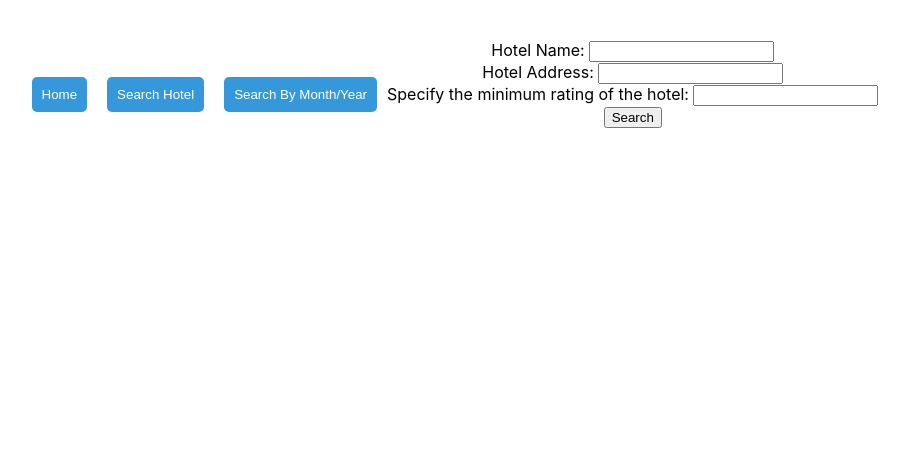
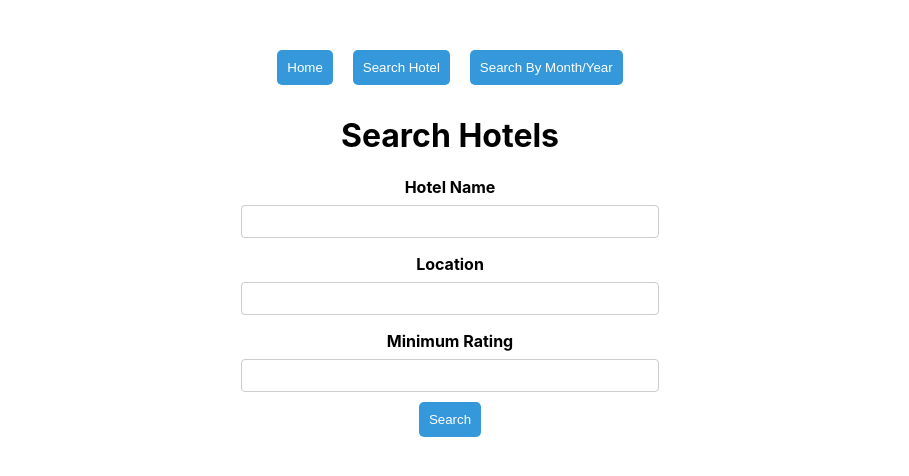
Before and after one commit to kuomat/Hotel_Reviews_Website, a React (Create React App) app in the folder frontend/: page /search in a window 1280 px wide. Shown: the top 476 px of the page, without its empty margins (190-1099 px from the left). Built offline with nearby package versions, Linux system fonts and the light colour scheme.

Commit message:
fixed styling

```diff
--- a/frontend/src/pages/Home.js
+++ b/frontend/src/pages/Home.js
@@ -68,6 +68,9 @@ export default function HomePage() {
     return (
         <div style={{padding: 40}}>
             <Navigation></Navigation>
+            <div className='container'>
+                <h1>Home</h1>
+            </div>
             {/* <div className="container"><button onClick={() => handleNavigation('/search')} className='px-4 py-2 rounded-md bg-blue-500 text-white'>Search Hotel</button></div>
             <div className="container"><button onClick={() => handleNavigation('/MonthYear')} className='px-4 py-2 rounded-md bg-blue-500 text-white'>Search By Month/Year</button></div> */}
             <div className="flex">
@@ -96,7 +99,7 @@ export default function HomePage() {
                         ))}
                     </div> */}
                 </div>
-                <div className="container"><h2>Number of Reviews</h2></div>
+                <div style={{marginTop: '10px'}} className="container"><h2>Most Reviewed</h2></div>
                 <div className="container">
                     <div className="column">
                         <div className="header">Hotel Name</div>
@@ -115,7 +118,7 @@ export default function HomePage() {
                         ))}
                     </div>
                 </div>
-                <div className="container"><h2>Hotel Reviews</h2></div>
+                <div style={{marginTop: '10px'}} className="container"><h2>Top Hotels</h2></div>
                 <div className="container">
                     <div className="column">
                         <div className="header">Category</div>
@@ -140,7 +143,7 @@ export default function HomePage() {
                         ))}
                     </div>
                 </div>
-                <div className="container"><h2>Distribution</h2></div>
+                <div style={{marginTop: '10px'}} className="container"><h2>Review Distribution</h2></div>
                 <div className="container">
                     <ResponsiveContainer height={400}>
                         <BarChart
--- a/frontend/src/pages/Search.js
+++ b/frontend/src/pages/Search.js
@@ -43,67 +43,119 @@ export default function Signup() {
     };
 
     return (
-        <div className='container'
-            style={{padding: 40}}>
-            <Navigation></Navigation>
-            <form onSubmit={handleSubmit}>
-                <div>
-                    <div className='container'>
-                        <div className='flex space-x-4 items-center justify-between'>
-                            <label htmlFor="name" className='font-semibold'>Hotel Name: </label>
+        <div style={{ padding: 40 }}>
+    <form onSubmit={handleSubmit} style={{ display: 'grid'}}>
+    <div className='container'><Navigation></Navigation></div>
+    <div className='container'><h1>Search Hotels</h1></div>
+
+        <div className='container' style={{ display: 'grid', gap: '1rem'}}>
+            <div style={{ display: 'grid', gap: '0.5rem' }}>
+                <label htmlFor="name" style={{ fontWeight: 'bold', justifySelf: 'center' }}>Hotel Name</label>
                 <input
                     id="name"
                     type="text"
-                                className='outline-none bg-white rounded-md border border-slate-100 p-2'
                     value={name}
                     onChange={(e) => setName(e.target.value)}
+                    style={{ border: '1px solid #ccc', borderRadius: '0.25rem', padding: '0.5rem', width: '400px' }}
+                />
+            </div>
+            <div style={{ display: 'grid', gap: '0.5rem' }}>
+                <label htmlFor="location" style={{ fontWeight: 'bold', justifySelf: 'center' }}>Location</label>
+                <input
+                    id="location"
+                    type="text"
+                    value={location}
+                    onChange={(e) => setLocation(e.target.value)}
+                    style={{ border: '1px solid #ccc', borderRadius: '0.25rem', padding: '0.5rem', width: '400px' }}
+                />
+            </div>
+            <div style={{ display: 'grid', gap: '0.5rem' }}>
+                <label htmlFor="minRating" style={{ fontWeight: 'bold', justifySelf: 'center'  }}>Minimum Rating</label>
+                <input
+                    id="minRating"
+                    type="text"
+                    value={minRating}
+                    onChange={(e) => setMinRating(e.target.value)}
+                    style={{ border: '1px solid #ccc', borderRadius: '0.25rem', padding: '0.5rem', width: '400px' }}
                 />
             </div>
         </div>
-                    <div className='container'>
-                        <div className='flex space-x-4 items-center justify-between'>
-                            <label htmlFor="location" className='font-semibold'>Hotel Address: </label>
-                            <input
-                                id="location"
-                                type="text"
-                                className='outline-none bg-white rounded-md border border-slate-100 p-2'
-                                value={location}
-                                onChange={(e) => setLocation(e.target.value)}
-                            />
-                        </div>
-                    </div>
-                    <div className='container'>
-                        <div className='flex space-x-4 items-center justify-between'>
-                            <label htmlFor="minRating" className='font-semibold'>Specify the minimum rating of the hotel: </label>
-                            <input
-                                id="minRating"
-                                type="text"
-                                className='outline-none bg-white rounded-md border border-slate-100 p-2'
-                                value={minRating}
-                                onChange={(e) => setMinRating(e.target.value)}
-                            />
-                        </div>
-                    </div>
-                    <div className='container'>
-                        <div className='w-full flex justify-center'>
-                            <button type="submit" className='px-4 py-2 mt-2 rounded-md bg-indigo-500 outline-none font-bold text-white'>
+        <div className='container' style={{marginTop: '10px'}}>
+            <button type="submit" className='button'>
                 Search
             </button>
         </div>
-                    </div>
-                </div>
-                <div className="column">
+    </form>
+    <div style={{ display: 'grid', gap: '1rem', gridTemplateColumns: 'repeat(4, 1fr)' }}>
         {data.map((hotel, index) => (
-                        <div key={index}>
-                            <Link onClick={() => setSelectedHotel(hotel.hotel_name)}>
+            <div key={index} style={{ border: '1px solid #ccc', borderRadius: '0.25rem', padding: '0.5rem' }}>
+                <Link onClick={() => setSelectedHotel(hotel.hotel_name)} style={{ color: '#007bff', cursor: 'pointer' }}>
                     {hotel.hotel_name}
                 </Link>
             </div>
-                    ))
-                }
+        ))}
     </div>
-            </form>
     {selectedHotel && <HotelComponent hotelName={selectedHotel} handleClose={() => setSelectedHotel(null)} />}
 </div>
+
+        // <div className='container'
+        //     style={{padding: 40}}>
+        //     <form onSubmit={handleSubmit}>
+        //         <div>
+        //         <div className='container'><Navigation></Navigation></div>
+        //             <div className='container'>
+        //                 <div>
+        //                     <label htmlFor="name">Hotel Name: </label>
+        //                     <input
+        //                         id="name"
+        //                         type="text"
+        //                         value={name}
+        //                         onChange={(e) => setName(e.target.value)}
+        //                     />
+        //                 </div>
+        //             </div>
+        //             <div className='container'>
+        //                 <div>
+        //                     <label htmlFor="location">Hotel Address: </label>
+        //                     <input
+        //                         id="location"
+        //                         type="text"
+        //                         value={location}
+        //                         onChange={(e) => setLocation(e.target.value)}
+        //                     />
+        //                 </div>
+        //             </div>
+        //             <div className='container'>
+        //                 <div>
+        //                     <label htmlFor="minRating">Specify the minimum rating of the hotel: </label>
+        //                     <input
+        //                         id="minRating"
+        //                         type="text"
+        //                         value={minRating}
+        //                         onChange={(e) => setMinRating(e.target.value)}
+        //                     />
+        //                 </div>
+        //             </div>
+        //             <div className='container'>
+        //                 <div>
+        //                     <button type="submit" className='button'>
+        //                         Search
+        //                     </button>
+        //                 </div>
+        //             </div>
+        //         </div>
+        //         <div className="column">
+        //         {data.map((hotel, index) => (
+        //                 <div key={index}>
+        //                     <Link onClick={() => setSelectedHotel(hotel.hotel_name)}>
+        //                         {hotel.hotel_name}
+        //                     </Link>
+        //                 </div>
+        //             ))
+        //         }
+        //     </div>
+        //     </form>
+        //     {selectedHotel && <HotelComponent hotelName={selectedHotel} handleClose={() => setSelectedHotel(null)} />}
+        // </div>
     );
 }
```
Lines whose indentation alone changed are shown as unchanged.
